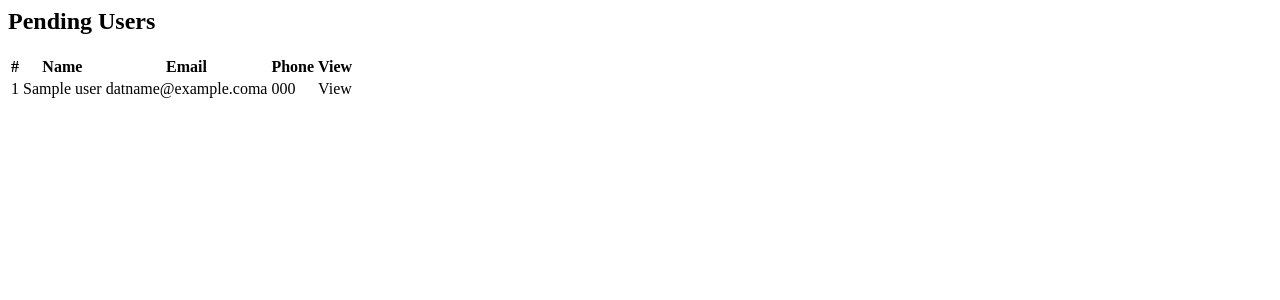
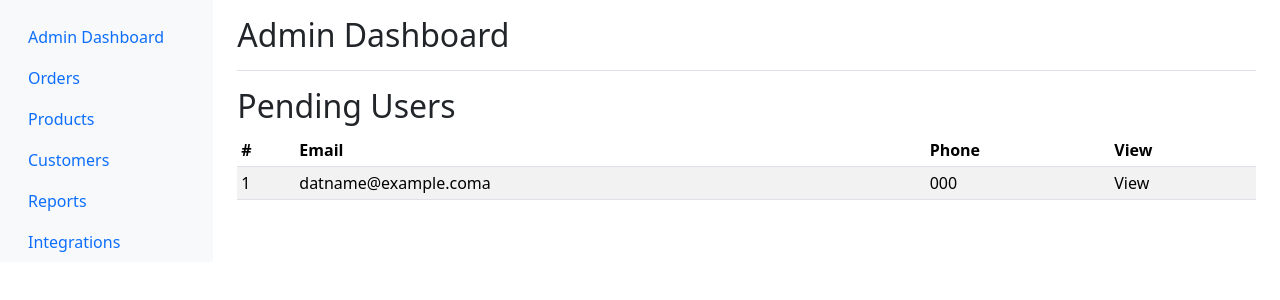
Before and after one commit to mahmudur26/dynamicqr, a Laravel app: template resources/views/admin/admin-home.blade.php in a window 1280 px wide. Shown: the top 300 px of the page. Run offline with Laravel 9, Linux system fonts and the light colour scheme; the template is opened without the code that fills it: most values are stand-ins (such as "Sample title", 1, 10 or a date in 2020).

Commit message:
admin home page

```diff
--- a/resources/views/admin/admin-home.blade.php
+++ b/resources/views/admin/admin-home.blade.php
@@ -1,20 +1,78 @@
+<!doctype html>
+<html lang="en">
+<head>
+<meta charset="utf-8">
+<meta name="viewport" content="width=device-width, initial-scale=1">
+<title>Bootstrap demo</title>
+<link href="https://cdn.jsdelivr.net/npm/bootstrap@5.3.0-alpha1/dist/css/bootstrap.min.css" rel="stylesheet" integrity="sha384-GLhlTQ8iRABdZLl6O3oVMWSktQOp6b7In1Zl3/Jr59b6EGGoI1aFkw7cmDA6j6gD" crossorigin="anonymous">
+</head>
+<body>
+<div class="container-fluid">
+    <div class="row">
+        <nav id="sidebarMenu" class="col-md-3 col-lg-2 d-md-block bg-light sidebar collapse">
+        <div class="position-sticky pt-3 sidebar-sticky">
+            <ul class="nav flex-column">
+            <li class="nav-item">
+                <a class="nav-link active" aria-current="page" href="#">
+                <span data-feather="home" class="align-text-bottom"></span>
+                Admin Dashboard
+                </a>
+            </li>
+            <li class="nav-item">
+                <a class="nav-link" href="#">
+                <span data-feather="file" class="align-text-bottom"></span>
+                Orders
+                </a>
+            </li>
+            <li class="nav-item">
+                <a class="nav-link" href="#">
+                <span data-feather="shopping-cart" class="align-text-bottom"></span>
+                Products
+                </a>
+            </li>
+            <li class="nav-item">
+                <a class="nav-link" href="#">
+                <span data-feather="users" class="align-text-bottom"></span>
+                Customers
+                </a>
+            </li>
+            <li class="nav-item">
+                <a class="nav-link" href="#">
+                <span data-feather="bar-chart-2" class="align-text-bottom"></span>
+                Reports
+                </a>
+            </li>
+            <li class="nav-item">
+                <a class="nav-link" href="#">
+                <span data-feather="layers" class="align-text-bottom"></span>
+                Integrations
+                </a>
+            </li>
+            </ul>
+        </div>
+        </nav>
+
+        <main class="col-md-9 ms-sm-auto col-lg-10 px-md-4">
+        <div class="d-flex justify-content-between flex-wrap flex-md-nowrap align-items-center pt-3 pb-2 mb-3 border-bottom">
+            <h1 class="h2">Admin Dashboard</h1>
+        </div>
+
+
 <h2>Pending Users</h2>
 <div class="table-responsive">
     <table class="table table-striped table-sm">
     <thead>
         <tr>
         <th scope="col">#</th>
-        <th scope="col">Name</th>
         <th scope="col">Email</th>
         <th scope="col">Phone</th>
         <th scope="col">View</th>
         </tr>
     </thead>
     <tbody>
-        @foreach ($users as $key => $user)
+        @foreach ($users as $user)
         <tr>
             <td>{{$user->id}}</td>
-            <td>{{$user->name}}</td>
             <td>dat{{$user->email}}a</td>
             <td>{{$user->phone}}</td>
             <td>View</td>
@@ -23,3 +81,11 @@
     </tbody>
     </table>
 </div>
+</main>
+</div>
+</div>
+
+
+<script src="https://cdn.jsdelivr.net/npm/bootstrap@5.3.0-alpha1/dist/js/bootstrap.bundle.min.js" integrity="sha384-w76AqPfDkMBDXo30jS1Sgez6pr3x5MlQ1ZAGC+nuZB+EYdgRZgiwxhTBTkF7CXvN" crossorigin="anonymous"></script>
+</body>
+</html>
```
Also changed, not shown: app/Http/Controllers/AdminController.php (+5 -5 lines), resources/views/admin/frame.blade.php (+0 -10 lines), 1 other file.
